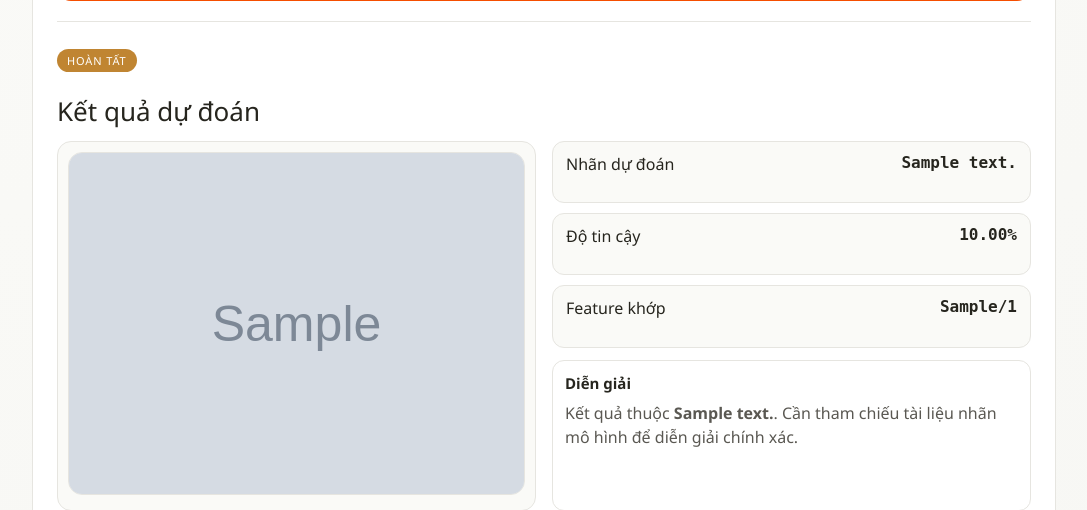
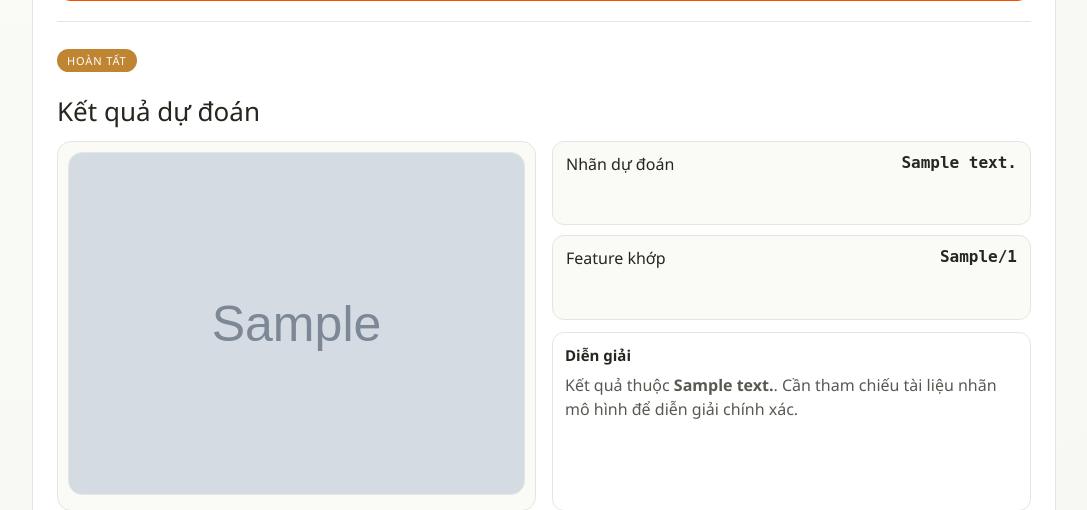
Before and after one commit to hagiangdoan284/FKG, a Flask app: template frontend/templates/index.html in a window 1280 px wide. Shown: the part 1112-1622 px from the top of the page, without its empty margins (96-1183 px from the left). Run offline with Flask 3, Linux system fonts and the light colour scheme; the template is opened without the code that fills it: most values are stand-ins (such as "Sample title", 1, 10 or a date in 2020); grey boxes marked "Sample" are stand-in pictures; parts of the project's set-up code (start-up, migrations or seed data) failed here and were passed over.

Commit message:
rm confidence

```diff
--- a/frontend/templates/index.html
+++ b/frontend/templates/index.html
@@ -159,7 +159,6 @@
           <div class="result-info">
             <div class="stats">
               <div><span>Nhãn dự đoán</span><strong>{{ result.predicted_text }}</strong></div>
-              <div><span>Độ tin cậy</span><strong>{{ '%.2f'|format(result.confidence * 100) }}%</strong></div>
               <div><span>Feature khớp</span><strong>{{ result.feature_hits }}/{{ result.total_features }}</strong></div>
             </div>
             <div class="diag-card">
```
